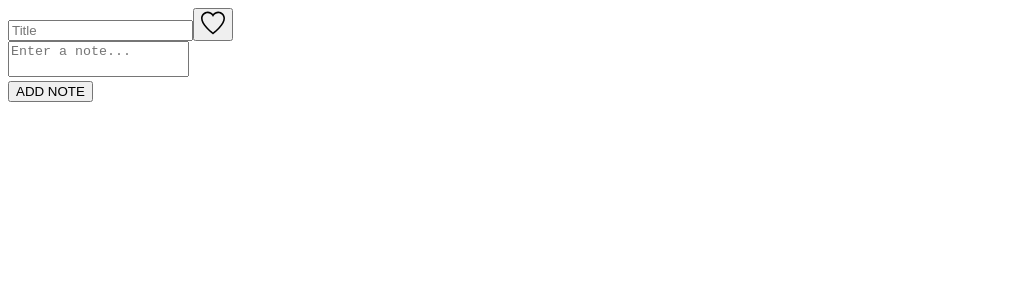
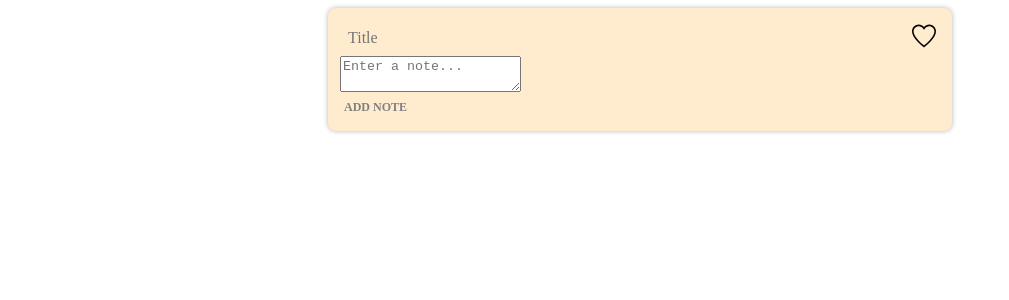
Before and after one commit to ivanad00/notes, a React (Create React App) app: page / in a window 1280 px wide. Shown: the top 300 px of the page, without its empty margins (0-1009 px from the left). Built offline with nearby package versions, Linux system fonts and the light colour scheme.

Commit message:
Notes styling

```diff
--- a/src/components/AllNotes.js
+++ b/src/components/AllNotes.js
@@ -1,5 +1,6 @@
 import React, { useState } from "react";
 import Note from "./Note";
+import '../styles/all-notes.css'
 
 const AllNotes = ({ notes, setNotes, showModal, setShowModal, editNote }) => {
   const [showAll, setShowAll] = useState(true);
--- a/src/components/OpenEdit.js
+++ b/src/components/OpenEdit.js
@@ -1,6 +1,6 @@
 import React from "react";
 import EditNote from "./EditNote";
-
+import '../styles/open-edit.css'
 const OpenEdit = ({
   note,
   notes,
--- /dev/null
+++ b/src/styles/all-notes.css
@@ -0,0 +1,8 @@
+.all-notes-container {
+    max-width: 1200px;
+    margin-left: auto;
+    margin-right: auto;
+    padding-right: 15px;
+    padding-left: 15px;
+    align-items: center;
+  }
--- a/src/styles/note.css
+++ b/src/styles/note.css
@@ -11,35 +11,83 @@
   min-width: 200px;
 }
 
-.note {
-  border: 1px solid black;
-  height: 250px;
-  margin-top: 20px;
-  width: 250px;
-  background-color: rgb(233, 229, 229);
-  border-radius: 10px;
-  display: flex;
-  flex-direction: column;
-  justify-content: space-between;
-  white-space: pre-wrap;
+.addnote-container {
+  position: relative;
+  max-width: 600px;
+  margin: auto;
+  border-radius: 8px;
+  padding: 12px;
+  box-shadow: 0px 0px 5px rgba(0, 0, 0, 0.3);
+  background-color: blanchedalmond;
 }
 
-.allNotesList {
-  display: flex;
-  flex-direction: row;
-  flex-wrap: wrap;
-  justify-content: space-evenly;
+.addnote-container button {
+  padding: 4px;
+  font-family: inherit;
+  background: none;
+  outline: none;
+  border: none;
+  font-size: 12px;
+  font-weight: 700;
+  color: grey;
+  text-transform: uppercase;
+  cursor: pointer;
 }
 
-.home {
-  max-width: 960px;
-  margin-left: auto;
-  margin-right: auto;
-  padding-right: 15px;
-  padding-left: 15px;
+.title-container {
+  display: flex;
+  justify-content: space-between;
   align-items: center;
 }
 
-textarea{
-    resize: none;
+.title-container button {
+  background: none;
+  outline: none;
+  border: none;
 }
+
+.add-title {
+  font-family: inherit;
+  font-size: inherit;
+  padding: 8px;
+  border: none;
+  outline: none;
+  width: 100%;
+  font-weight: 500;
+  background: none;
+}
+
+.add-title::placeholder {
+  font-weight: 500;
+}
+
+.addtext {
+  font-family: inherit;
+  font-size: inherit;
+  resize: none;
+  padding: 8px;
+  border: none;
+  outline: none;
+  width: 100%;
+  min-height: 50px;
+  max-height: 300px;
+  background: none;
+}
+
+
+.note-controls {
+  display: flex;
+  justify-content: space-between;
+  align-items: center;
+}
+
+.customize-note {
+  display: flex;
+  width: 80%;
+  align-items: center;
+}
+
+.blue {
+  transition-duration: 0.3s;
+  background: #aecbfa;
+}
--- /dev/null
+++ b/src/styles/open-edit.css
@@ -0,0 +1,24 @@
+.edit-modal {
+    top: 0;
+    left: 0;
+    position: fixed;
+    min-height: 100vh;
+    width: 100vw;
+    background: rgba(0, 0, 0, 0.8);
+    display: flex;
+    justify-content: center;
+    align-items: center;
+  }
+  .edit {
+    flex-grow: 1;
+  }
+
+  .edit .addtext {
+    height: 150px;
+  }
+
+  .edit button {
+    margin-left: 12px;
+    padding: 0;
+    color: black;
+  }
```
